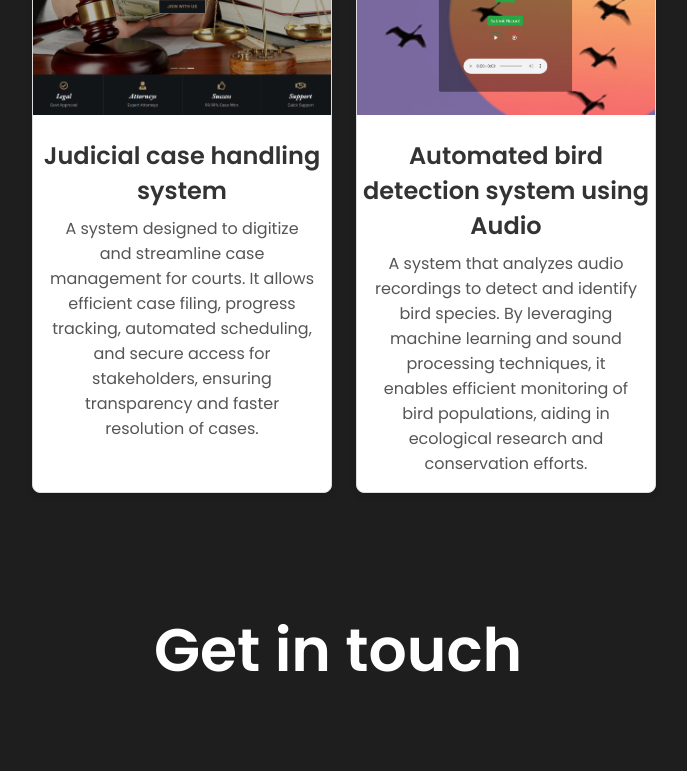
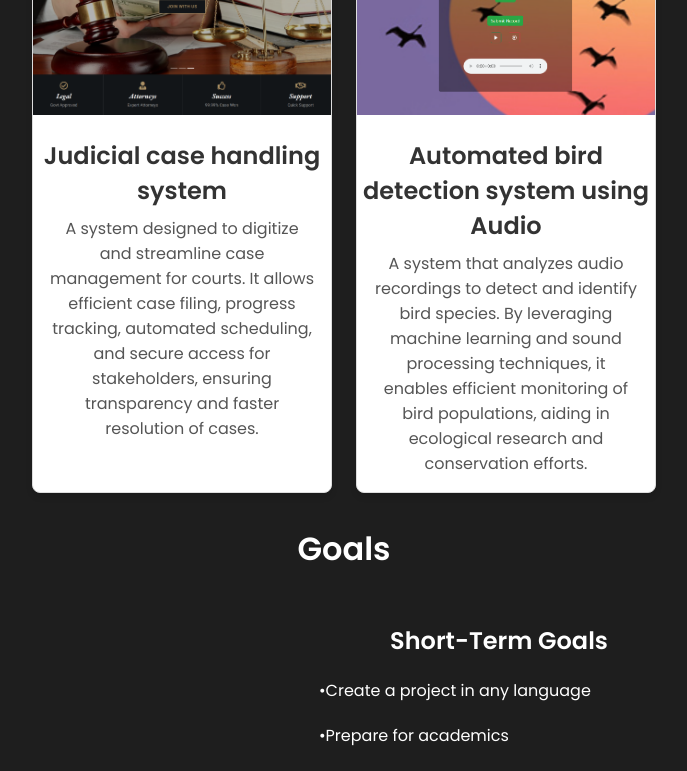
Before and after one commit to muhd-asif03/portfolio1, a React (Create React App) app: page / in a window 1280 px wide. Shown: the part 2000-2771 px from the top of the page, without its empty margins (296-983 px from the left). Built offline with nearby package versions, Linux system fonts and the light colour scheme.

Commit message:
final commit

```diff
--- a/src/App.js
+++ b/src/App.js
@@ -2,6 +2,7 @@ import Navbar from "./components/navbar/navbar";
 import Intro from "./components/intro/intro";
 import Skills from "./components/skills/skills";
 import Projects from "./components/projects/projects";
+import Goals from "./components/goals/Goals";
 import Contact from "./components/Contact/contact";
 import Footer from "./components/footer/footer";
 function App() {
@@ -11,9 +12,11 @@ function App() {
       <Intro/>
       <Skills/>
       <Projects/>
+      <Goals/>
       <Contact/>
       <Footer/>
     </div>
+
 
   );
 }
--- /dev/null
+++ b/src/components/goals/Goals.css
@@ -0,0 +1,46 @@
+.goals-page {
+    font-family: Arial, sans-serif;
+    margin: 10px;
+    margin-left: 395px;
+    padding: 20px;
+    max-width: 800px;
+
+  }
+
+  .title {
+    text-align: center;
+    margin-top:50;
+  }
+
+  .goals-section {
+    margin: 20px 0;
+  }
+
+  .section-title {
+    font-size: 1.5rem;
+    color: #ffffff;
+    margin-bottom: 10px;
+    text-align: center;
+  }
+
+  .goals-list {
+    list-style-type: none;
+    padding: 0;
+    margin-left: 200px;
+  }
+
+  .goal-item {
+    display: flex;
+    align-items: center;
+    margin: 20px 0;
+  }
+
+  .goal-item input[type='checkbox'] {
+    margin-right: 10px;
+    transform: scale(1.2);
+  }
+
+  .goal-item label {
+    font-size: 1rem;
+    color: #ffffff;
+  }
--- a/src/components/goals/goals.jsx
+++ b/src/components/goals/goals.jsx
@@ -0,0 +1,55 @@
+import React from 'react';
+import './Goals.css';
+
+const Goals = () => {
+  const shortTermGoals = [
+    'Create a project in any language',
+    'Prepare for academics',
+    'Upskill in new languages',
+    'Develop excellent communication, teamwork, and leadership skills to perform well in group discussions and interviews.',
+    'Improve healthy diet',
+  ];
+
+  const longTermGoals = [
+    'Become a full-stack developer',
+    'Travel and explore more',
+    'Travel to other countries',
+    'Obtain certifications in areas such as web design, cloud computing, or data analysis to make my profile more competitive',
+  ];
+
+  return (
+    <div>
+      <div>
+        <h1 className="title">Goals</h1>
+      </div>
+
+      <div className="goals-page">
+        <div className="goals-section">
+          <h2 className="section-title">Short-Term Goals</h2>
+          <ul className="goals-list">
+            {shortTermGoals.map((goal, index) => (
+              <li key={index} className="goal-item">
+                <span>&#8226; </span>
+                <label htmlFor={`short-${index}`}>{goal}</label>
+              </li>
+            ))}
+          </ul>
+        </div>
+
+        <div className="goals-section">
+          <h2 className="section-title">Long-Term Goals</h2>
+          <ul className="goals-list">
+            {longTermGoals.map((goal, index) => (
+              <li key={index} className="goal-item">
+                <span>&#8226; </span>
+                <label htmlFor={`long-${index}`}>{goal}</label>
+              </li>
+            ))}
+          </ul>
+        </div>
+      </div>
+    </div>
+  );
+};
+
+export default Goals;
--- a/src/components/intro/intro.jsx
+++ b/src/components/intro/intro.jsx
@@ -1,8 +1,7 @@
 import React from 'react';
 import './intro.css';
 import bg from '../../Assets/bgimg.png';
-import btnimg from '../../Assets/hireme.png'
-import { Button, Link } from 'react-scroll';
+
 
 const Intro = () => {
   return (
@@ -12,7 +11,7 @@ const Intro = () => {
             <span className="Hello">Hello,</span>
             <span className="Introtext">I'm <span className="IntroName">Asif </span> <br/> Website Designer</span>
             <p className="IntroPara">I am a web Designer with experiance in creating visual appealing and user friendly websites</p>
-            <Link><Button className="btn"><img src={btnimg} alt='hire' className='btnimg' />Hire Me </Button></Link>
+
         </div>
         <img src={bg} alt=' 'className="bg"/>
     </section>
--- a/src/components/navbar/navbar.jsx
+++ b/src/components/navbar/navbar.jsx
@@ -13,7 +13,7 @@ const Navbar=() =>{
        <Link activeClass='active' to='intro' spy={true} smooth={true} offset={-100} duration={500} className="desktopMenuListItem">Home</Link>
        <Link activeClass='active' to='about' spy={true} smooth={true} offset={-80} duration={500}className="desktopMenuListItem">About</Link>
        <Link activeClass='active' to='projects' spy={true} smooth={true} offset={-80} duration={500}className="desktopMenuListItem">Projects</Link>
-       <Link activeClass='active' to='' spy={true} smooth={true} offset={-80} duration={500}className="desktopMenuListItem">Goals</Link>
+       <Link activeClass='active' to='title' spy={true} smooth={true} offset={-90} duration={500}className="desktopMenuListItem">Goals</Link>
             </div>
 
             <button className="desktopMenuBtn" onClick={() =>{
```
Also changed, not shown: src/components/projects/projects.css (+5 -5 lines).
